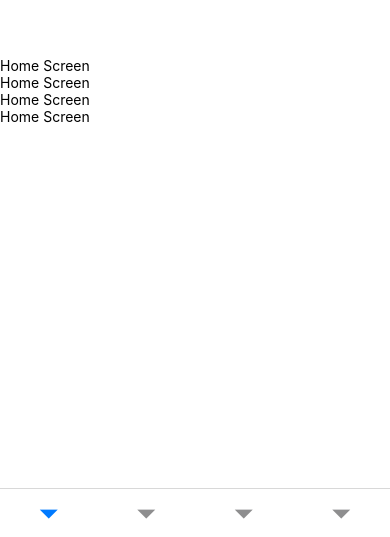
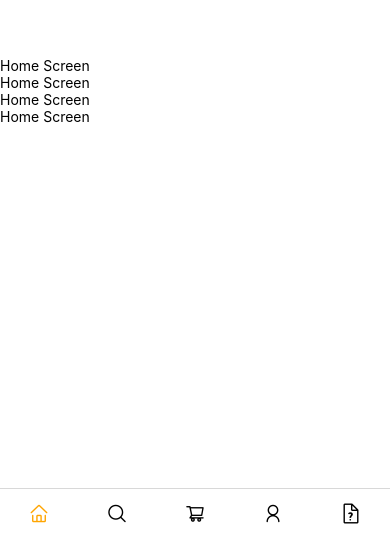
Before and after one commit to Sebastian029/Mobile-Applications-Project, a React Native app: screen /TabNav in a window 390 px wide. Shown: the part 307-844 px from the top of the page. Built offline with nearby package versions, Linux system fonts and the light colour scheme.

Commit message:
tabNav icons and focused colors

```diff
--- /dev/null
+++ b/components/TabIcon.js
@@ -0,0 +1,28 @@
+import React from 'react';
+import { StyleSheet } from 'react-native';
+import { AntDesign } from '@expo/vector-icons';
+
+const TabIcon = ({ routeName, focused }) => {
+  const iconColor = focused ? 'orange' : 'black'; // Change color to orange when focused
+
+  switch (routeName) {
+    case 'Home':
+      return <AntDesign name="home" style={[styles.icon, { color: iconColor }]} />;
+    case 'Explore':
+      return <AntDesign name="search1" style={[styles.icon, { color: iconColor }]} />;
+    case 'Cart':
+      return <AntDesign name="shoppingcart" style={[styles.icon, { color: iconColor }]} />;
+    case 'Account':
+      return <AntDesign name="user" style={[styles.icon, { color: iconColor }]} />;
+    default:
+      return <AntDesign name="unknowfile1" style={[styles.icon, { color: iconColor }]} />;
+  }
+};
+
+const styles = StyleSheet.create({
+  icon: {
+    fontSize: 20,
+  },
+});
+
+export default TabIcon;
--- a/navigation/Tab.js
+++ b/navigation/Tab.js
@@ -3,6 +3,7 @@ import { createBottomTabNavigator } from '@react-navigation/bottom-tabs';
 
 import HomeScreen from '../views/Home/home-screen';
 import DrawerNav from "./Drawer";
+import TabIcon from '../components/TabIcon'
 
 const optionScreen = {
     headerShown: false,
@@ -13,10 +14,15 @@ const Tab = createBottomTabNavigator();
 
 export default function TabNav() {
     return (
-        <Tab.Navigator screenOptions={({ route }) => ({})}>
+        <Tab.Navigator screenOptions={({ route }) => ({
+            tabBarIcon: ({ focused, }) => {
+                return <TabIcon routeName={route?.name} focused={focused} />;
+            }
+        })}>
             <Tab.Screen name="Home" component={HomeScreen} options={optionScreen} />
             <Tab.Screen name="Explore" component={HomeScreen} options={optionScreen} />
             <Tab.Screen name="Cart" component={HomeScreen} options={optionScreen} />
+            <Tab.Screen name="Account" component={HomeScreen} options={optionScreen} />
             <Tab.Screen name="DrawerNav" component={DrawerNav} options={optionScreen} />
 
         </Tab.Navigator>
```
